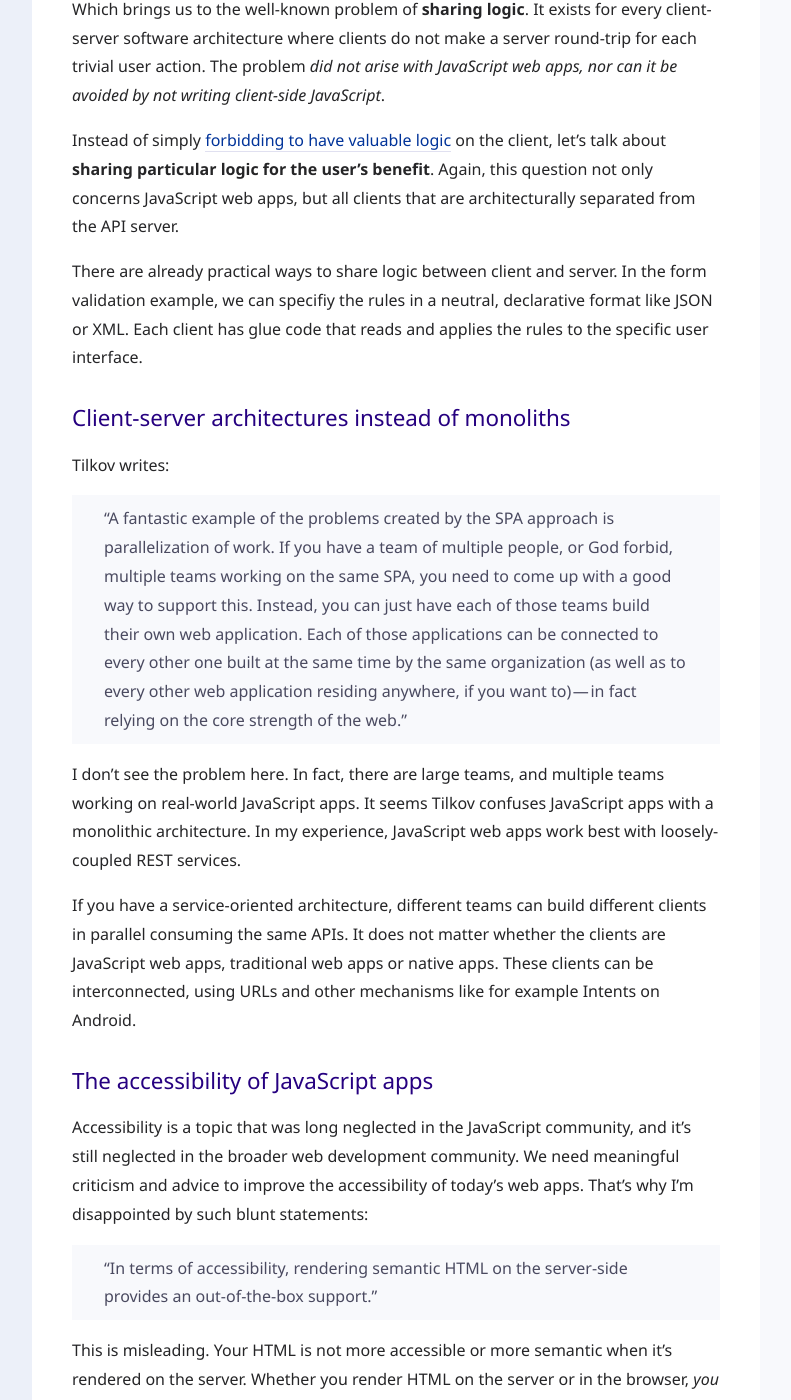
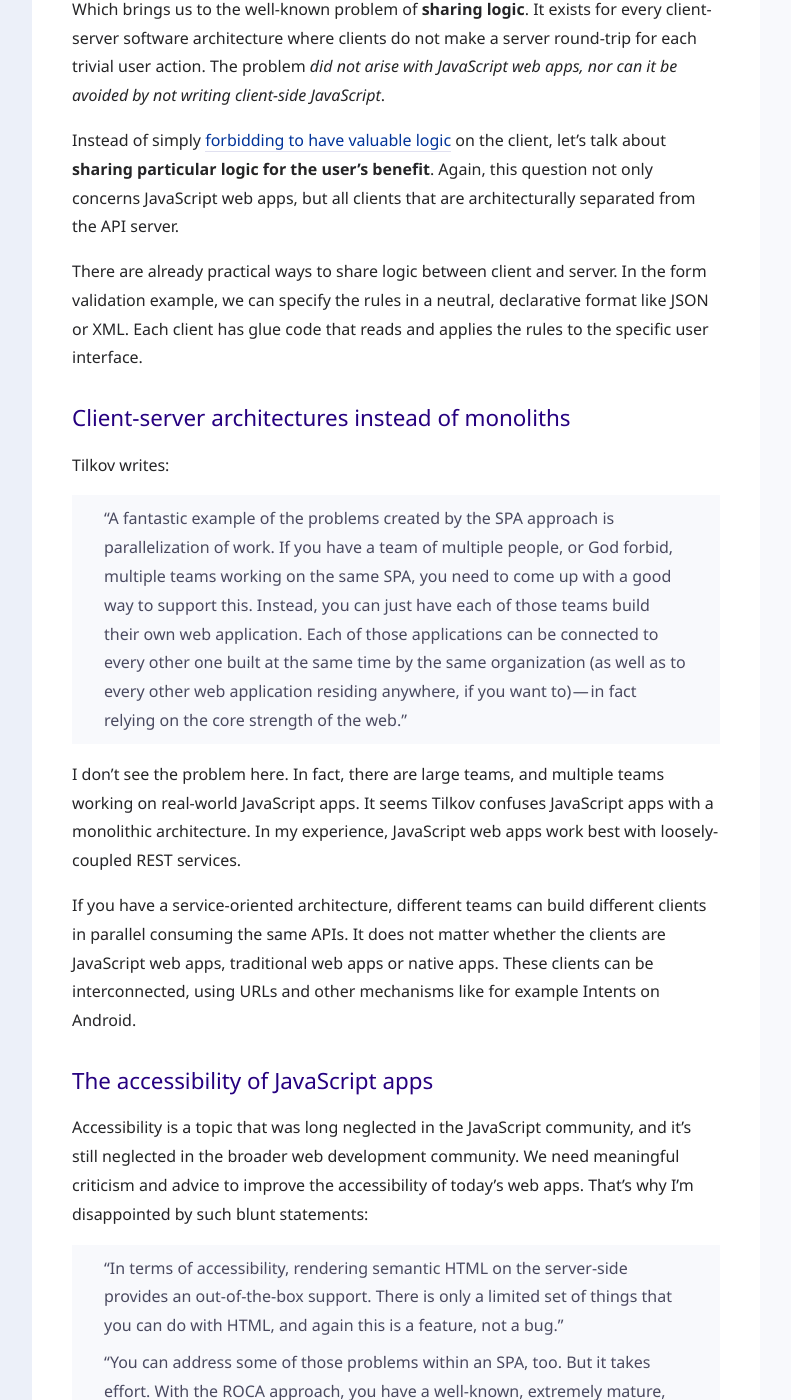
Before and after one commit to molily/molily.de, a Jekyll site: the page built from _posts/2016-01-18-javascript-web-apps.md, in a window 1280 px wide and 1400 px high, scrolled down 3467 px. Shown: the whole window, without its empty margins (88-879 px from the left). Built offline with Jekyll 4.4.1, drawn with Linux system fonts in a browser that asks for light colours; some web fonts are replaced; some of the changed text lies outside the part shown.

Commit message:
Article improvements

```diff
--- a/_posts/2016-01-18-javascript-web-apps.md
+++ b/_posts/2016-01-18-javascript-web-apps.md
@@ -70,7 +70,7 @@ Which brings us to the well-known problem of **sharing logic**. It exists for ev
 
 Instead of simply <a href="http://roca-style.org/#application-logic">forbidding to have valuable logic</a> on the client, let’s talk about **sharing particular logic for the user’s benefit**. Again, this question not only concerns JavaScript web apps, but all clients that are architecturally separated from the API server.
 
-There are already practical ways to share logic between client and server. In the form validation example, we can specifiy the rules in a neutral, declarative format like JSON or XML. Each client has glue code that reads and applies the rules to the specific user interface.
+There are already practical ways to share logic between client and server. In the form validation example, we can specify the rules in a neutral, declarative format like JSON or XML. Each client has glue code that reads and applies the rules to the specific user interface.
 
 ## Client-server architectures instead of monoliths
 
@@ -89,7 +89,8 @@ If you have a service-oriented architecture, different teams can build different
 Accessibility is a topic that was long neglected in the JavaScript community, and it’s still neglected in the broader web development community. We need meaningful criticism and advice to improve the accessibility of today’s web apps. That’s why I’m disappointed by such blunt statements:
 
 <blockquote>
-<p>“In terms of accessibility, rendering semantic HTML on the server-side provides an out-of-the-box support.”</p>
+<p>“In terms of accessibility, rendering semantic HTML on the server-side provides an out-of-the-box support. There is only a limited set of things that you can do with HTML, and again this is a feature, not a bug.”</p>
+<p>“You can address some of those problems within an SPA, too. But it takes effort. With the ROCA approach, you have a well-known, extremely mature, proven architecture to rely on.”</p>
 </blockquote>
 
 This is misleading. Your HTML is not more accessible or more semantic when it’s rendered on the server. Whether you render HTML on the server or in the browser, <em>you</em> need to write accessible and semantic markup.
```
